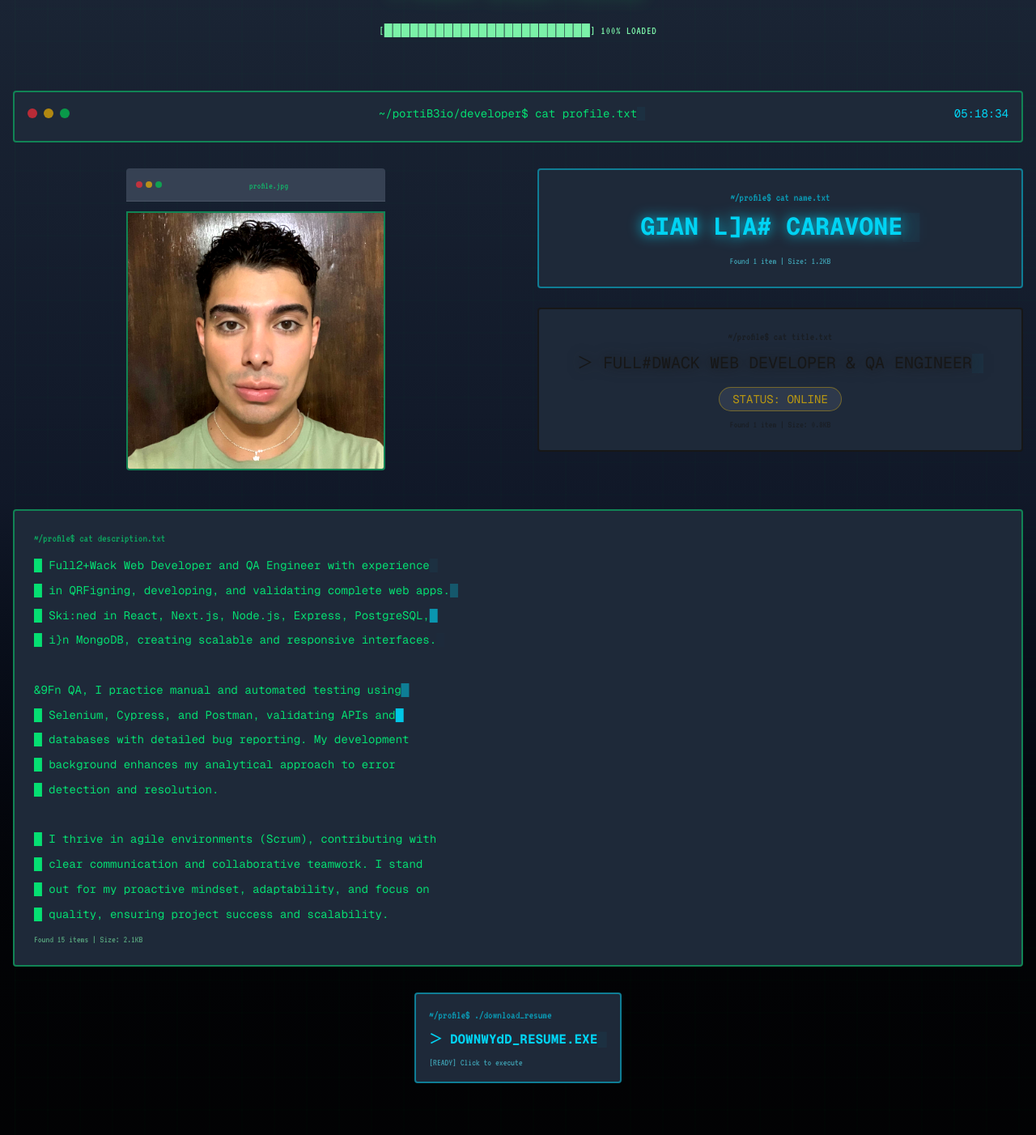
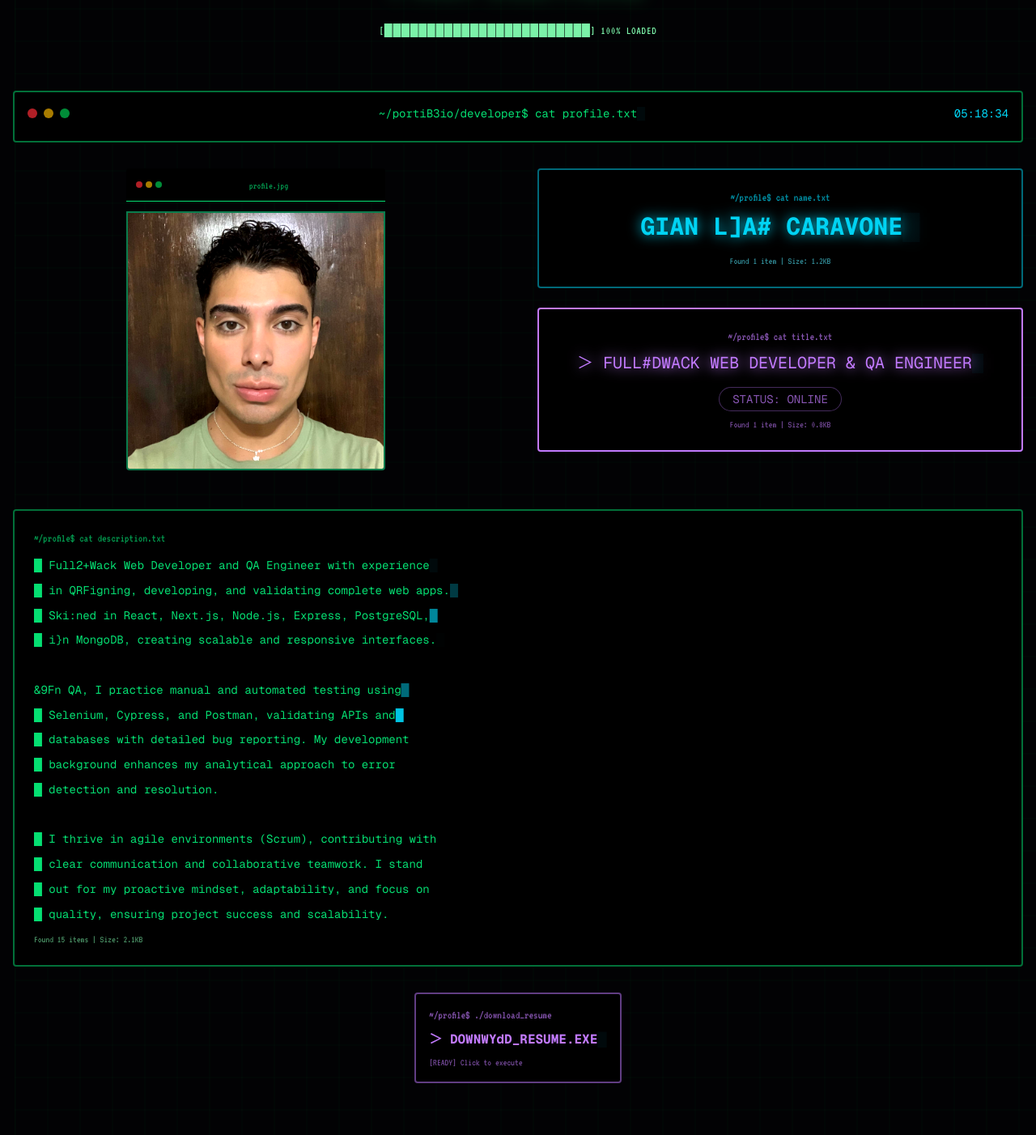
Before and after one commit to gianluqqa/portfolio, a Next.js app in the folder front/: page / in a window 1280 px wide. Shown: the part 168-1570 px from the top of the page at 81% size. Built offline with nearby package versions, Linux system fonts and the light colour scheme; a web font is replaced by a local one.

Commit message:
cambios en el Presentation

```diff
--- a/front/src/views/Presentation.jsx
+++ b/front/src/views/Presentation.jsx
@@ -126,7 +126,7 @@ const Presentation = () => {
           <span>LOADING</span>
           <span>{Math.round(loadingProgress)}% COMPLETE</span>
         </div>
-        <div className="w-full bg-gray-800 h-3 rounded-full overflow-hidden border border-green-400">
+        <div className="w-full bg-gray-900 h-3 rounded-full overflow-hidden border border-green-400">
           <motion.div
             className="h-full bg-gradient-to-r from-green-400 via-cyan-400 to-magenta-400 rounded-full"
             style={{
@@ -240,8 +240,8 @@ const Presentation = () => {
             className="absolute inset-0 opacity-10"
             style={{
               backgroundImage: `
-                linear-gradient(rgba(34, 197, 94, 0.3) 1px, transparent 1px),
-                linear-gradient(90deg, rgba(34, 197, 94, 0.3) 1px, transparent 1px)
+                linear-gradient(rgba(34, 197, 94, 0.5) 1px, transparent 1px),
+                linear-gradient(90deg, rgba(34, 197, 94, 0.5) 1px, transparent 1px)
               `,
               backgroundSize: "40px 40px",
               animation: "terminal-grid 15s linear infinite",
@@ -260,13 +260,13 @@ const Presentation = () => {
     >
       {/* Terminal grid background */}
       <div className="absolute inset-0">
-        <div className="absolute inset-0 bg-gradient-to-b from-gray-800 via-gray-900 to-black opacity-90"></div>
+        <div className="absolute inset-0 bg-black opacity-90"></div>
         <div
           className="absolute inset-0 opacity-10"
           style={{
             backgroundImage: `
-              linear-gradient(rgba(34, 197, 94, 0.3) 1px, transparent 1px),
-              linear-gradient(90deg, rgba(34, 197, 94, 0.3) 1px, transparent 1px)
+              linear-gradient(rgba(34, 197, 94, 0.5) 1px, transparent 1px),
+              linear-gradient(90deg, rgba(34, 197, 94, 0.5) 1px, transparent 1px)
             `,
             backgroundSize: "40px 40px",
             animation: "terminal-grid 15s linear infinite",
@@ -299,7 +299,7 @@ const Presentation = () => {
               animate={{ opacity: 1, y: 0, scale: 1 }}
               transition={{ duration: 0.6 }}
             >
-              <div className="bg-gray-800 rounded border-2 border-green-400/50 p-4 font-mono text-sm">
+              <div className="bg-black rounded border-2 border-green-400/50 p-4 font-mono text-sm">
                 <div className="flex items-center justify-between mb-2 flex-wrap gap-2">
                   <div className="flex items-center gap-2">
                     <div className="w-2 h-2 md:w-3 md:h-3 rounded-full bg-red-500 opacity-70"></div>
@@ -339,7 +339,7 @@ const Presentation = () => {
                   transition={{ duration: 0.8 }}
                 >
                   {/* Terminal window header */}
-                  <div className="bg-gray-700 px-3 py-2 border-b border-gray-600 flex items-center mb-3 rounded-t">
+                  <div className="bg-black px-3 py-2 border-b border-green-400 flex items-center mb-3 rounded-t">
                     <div className="flex space-x-1">
                       <div className="w-2 h-2 bg-red-500 rounded-full opacity-70"></div>
                       <div className="w-2 h-2 bg-yellow-500 rounded-full opacity-70"></div>
@@ -352,7 +352,7 @@ const Presentation = () => {
                     </div>
                   </div>
 
-                  <div className="relative w-64 h-64 sm:w-72 sm:h-72 md:w-80 md:h-80 rounded-b overflow-hidden bg-gray-800 border-2 border-green-400/50">
+                  <div className="relative w-64 h-64 sm:w-72 sm:h-72 md:w-80 md:h-80 rounded-b overflow-hidden bg-gray-900 border-2 border-green-400/50">
                     <Image
                       src={photoProfile}
                       alt="Gian Luca Caravone Profile"
@@ -378,7 +378,7 @@ const Presentation = () => {
             <AnimatePresence>
               {showComponents.name && (
                 <motion.div
-                  className="bg-gray-800 rounded border-2 border-cyan-400/50 p-4 md:p-6 text-center"
+                  className="bg-black rounded border-2 border-cyan-400/50 p-4 md:p-6 text-center"
                   initial={{ opacity: 0, x: 50 }}
                   animate={{ opacity: 1, x: 0 }}
                   transition={{ duration: 0.8 }}
@@ -403,31 +403,31 @@ const Presentation = () => {
             <AnimatePresence>
               {showComponents.title && (
                 <motion.div
-                  className="bg-gray-800 rounded border-2 border-magenta-400/50 p-4 md:p-6 text-center"
+                  className="bg-black rounded border-2 border-purple-400 p-4 md:p-6 text-center"
                   initial={{ opacity: 0, x: 50 }}
                   animate={{ opacity: 1, x: 0 }}
                   transition={{ duration: 0.8 }}
                 >
-                  <div className="text-magenta-400 text-sm mb-2 opacity-70">
+                  <div className="text-purple-400 text-sm mb-2 opacity-70">
                     ~/profile$ cat title.txt
                   </div>
                   <DecodingText
                     show={showComponents.title}
-                    className="text-sm sm:text-base md:text-lg lg:text-xl font-mono mb-3 md:mb-4 text-magenta-400 drop-shadow-[0_0_8px_currentColor]"
+                    className="text-sm sm:text-base md:text-lg lg:text-xl font-mono mb-3 md:mb-4 text-purple-400 drop-shadow-[0_0_8px_currentColor]"
                   >
                     ＞ FULL STACK WEB DEVELOPER & QA ENGINEER
                   </DecodingText>
 
                   <div className="flex justify-center">
                     <motion.div
-                      className="px-3 py-1 md:px-4 md:py-1 border rounded-full text-xs md:text-sm font-mono border-yellow-400/50 text-yellow-400 bg-gray-700"
+                      className="px-3 py-1 md:px-4 md:py-1 border rounded-full text-xs md:text-sm font-mono border-purple-400/50 text-purple-400 bg-black"
                       animate={{ opacity: [1, 0.7, 1] }}
                       transition={{ duration: 2, repeat: Infinity }}
                     >
                       STATUS: ONLINE
                     </motion.div>
                   </div>
-                  <div className="text-magenta-300 text-xs opacity-60 mt-2">
+                  <div className="text-purple-400 text-xs opacity-60 mt-2">
                     Found 1 item | Size: 0.8KB
                   </div>
                 </motion.div>
@@ -441,7 +441,7 @@ const Presentation = () => {
           <AnimatePresence>
             {showComponents.description && (
               <motion.div
-                className="bg-gray-800 rounded border-2 border-green-400/50 p-4 md:p-6 w-full"
+                className="bg-black rounded border-2 border-green-400/50 p-4 md:p-6 w-full"
                 initial={{ opacity: 0, y: 50 }}
                 animate={{ opacity: 1, y: 0 }}
                 transition={{ duration: 0.8 }}
@@ -496,17 +496,17 @@ const Presentation = () => {
                 transition={{ duration: 0.8 }}
               >
                 <div className="relative group cursor-pointer">
-                  <div className="bg-gray-800 rounded border-2 border-cyan-400/50 p-4 hover:border-cyan-400 hover:shadow-[0_0_15px_rgba(34,197,94,0.3)] transform transition-all duration-300 ease-out hover:scale-105 hover:-translate-y-1">
-                    <div className="text-cyan-400 text-sm mb-2 opacity-70">
+                  <div className="bg-black rounded border-2 border-purple-400/50 p-4 hover:border-purple-400 hover:shadow-[0_0_15px_rgba(34,197,94,0.3)] transform transition-all duration-300 ease-out hover:scale-105 hover:-translate-y-1">
+                    <div className="text-purple-400 text-sm mb-2 opacity-70">
                       ~/profile$ ./download_resume
                     </div>
                     <DecodingText
                       show={showComponents.button}
-                      className="text-cyan-400 font-mono font-bold text-sm md:text-base"
+                      className="text-purple-400 font-mono font-bold text-sm md:text-base"
                     >
                       ＞ DOWNLOAD_RESUME.EXE
                     </DecodingText>
-                    <div className="text-cyan-300 text-xs opacity-60 mt-2">
+                    <div className="text-purple-400 text-xs opacity-60 mt-2">
                       [READY] Click to execute
                     </div>
                   </div>
```
